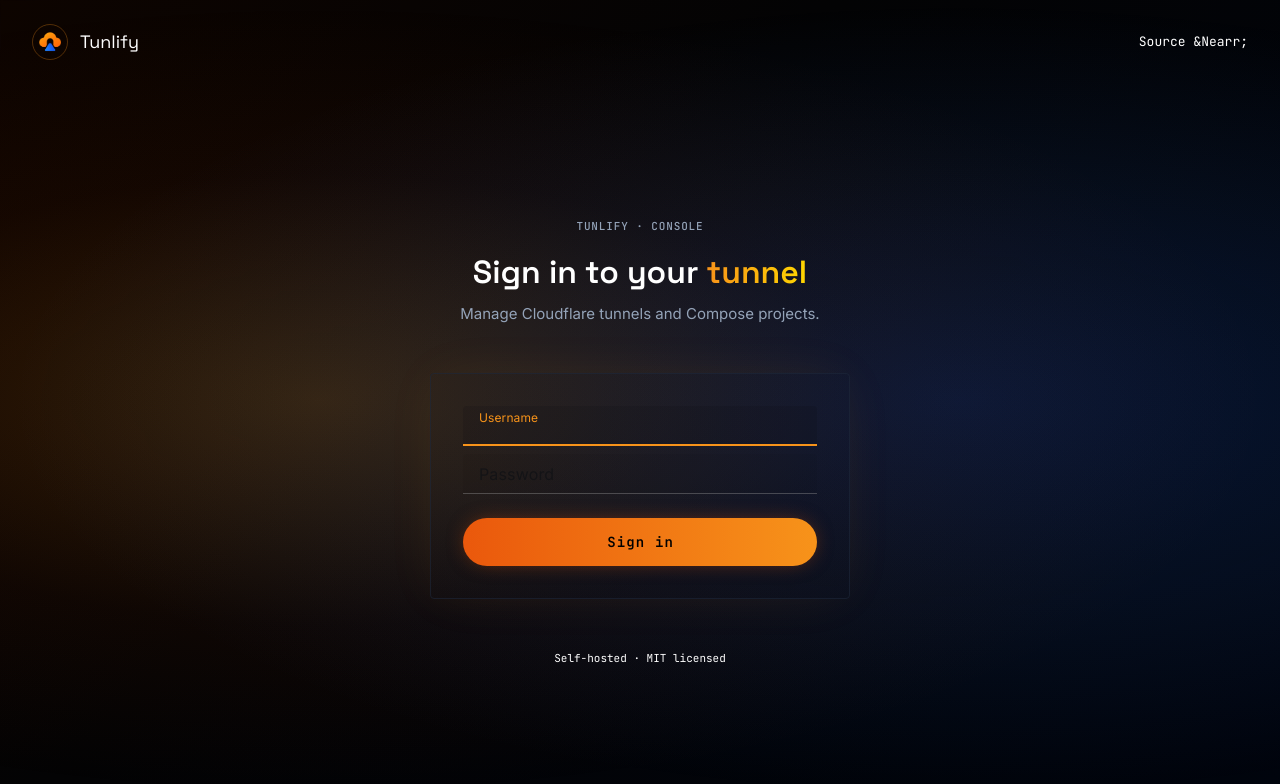
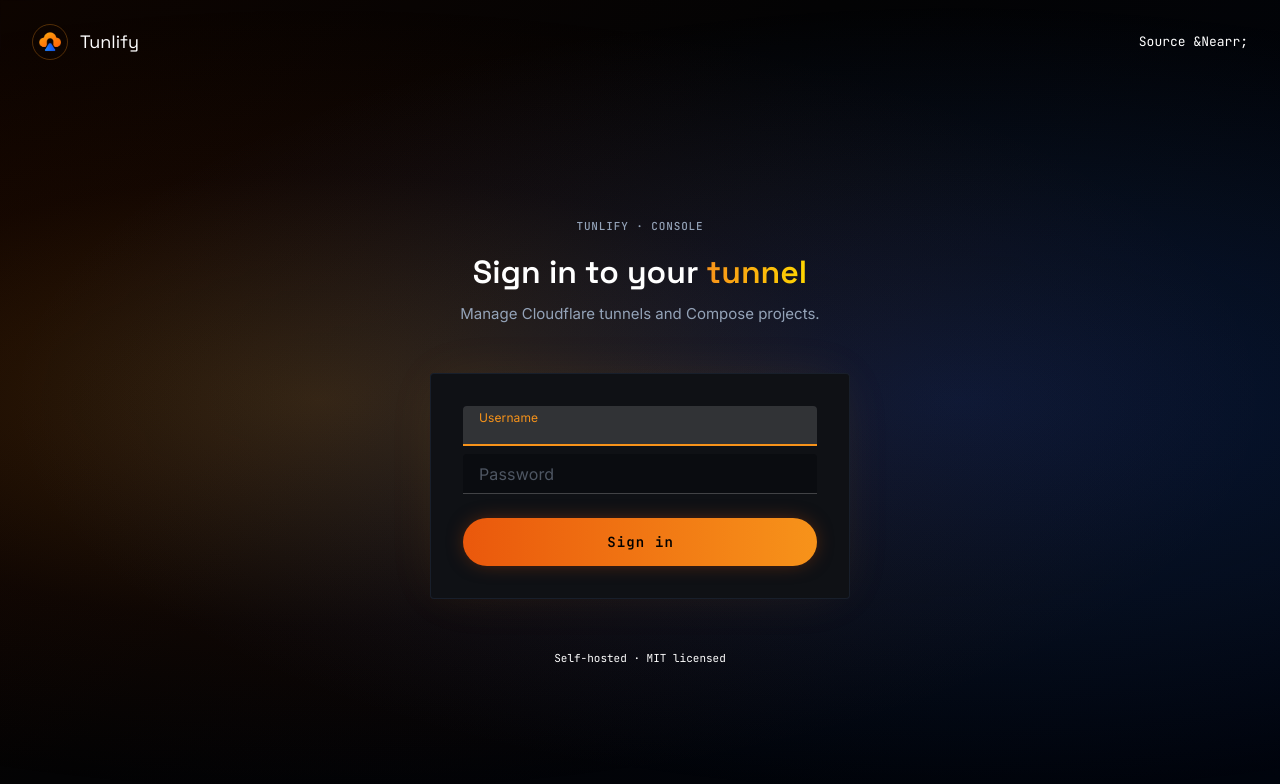
Before and after one commit to luzyver/Tunlify, a Vue app in the folder frontend/: page /login in a window 1280 px wide. Shown: the top 784 px of the page. Built offline with nearby package versions, Linux system fonts and the light colour scheme.

Commit message:
style: Apply cache busting to icon assets and minor UI tweaks

```diff
--- a/frontend/index.html
+++ b/frontend/index.html
@@ -5,8 +5,8 @@
   <meta name="viewport" content="width=device-width, initial-scale=1.0" />
   <meta name="theme-color" content="#030304" />
   <meta name="color-scheme" content="dark" />
-  <link rel="icon" type="image/png" href="/icon.png" />
-  <link rel="apple-touch-icon" href="/icon.png" />
+  <link rel="icon" type="image/png" href="/icon.png?v=2" />
+  <link rel="apple-touch-icon" href="/icon.png?v=2" />
   <link rel="preconnect" href="https://fonts.googleapis.com" />
   <link rel="preconnect" href="https://fonts.gstatic.com" crossorigin />
   <link rel="stylesheet" href="https://fonts.googleapis.com/css2?family=Space+Grotesk:wght@400;500;600;700&family=Inter:wght@400;500;600;700&family=JetBrains+Mono:wght@400;500;600&display=swap" />
--- a/frontend/src/assets/main.css
+++ b/frontend/src/assets/main.css
@@ -191,6 +191,13 @@
   color: var(--bitcoin-orange) !important;
 }
 
+.v-field-label {
+  color: rgba(148, 163, 184, 0.7) !important;
+}
+.v-field--focused .v-field-label {
+  color: var(--bitcoin-orange) !important;
+}
+
 .v-table {
   background: transparent !important;
   color: var(--pure-light) !important;
--- a/frontend/src/components/AppSidebar.vue
+++ b/frontend/src/components/AppSidebar.vue
@@ -50,7 +50,7 @@
     <template #prepend>
       <div class="d-flex align-center ga-3 px-4 py-3 border-bottom" style="border-bottom: 1px solid rgba(30, 41, 59, 0.6);">
         <div class="rounded-lg d-flex align-center justify-center" style="width: 32px; height: 32px; background: rgba(247, 147, 26, 0.15); border: 1px solid rgba(247, 147, 26, 0.3);">
-          <img src="/icon.png" alt="" style="width: 20px; height: 20px;" />
+          <img src="/icon.png?v=2" alt="" style="width: 20px; height: 20px;" />
         </div>
         <div>
           <div class="font-heading font-semibold text-body-1" style="color: white;">Tunlify</div>
--- a/frontend/src/views/LoginView.vue
+++ b/frontend/src/views/LoginView.vue
@@ -40,7 +40,7 @@
         <header style="display: flex; align-items: center; justify-content: space-between; padding: 24px 32px; max-width: 1280px; width: 100%; margin: 0 auto;">
           <div class="d-flex align-center ga-3">
             <v-avatar size="36" color="surface" variant="outlined" style="border: 1px solid rgba(247, 147, 26, 0.3);">
-              <img src="/icon.png" alt="" style="width: 22px; height: 22px;" />
+              <img src="/icon.png?v=2" alt="" style="width: 22px; height: 22px;" />
             </v-avatar>
             <span class="font-heading font-semibold" style="color: white; font-size: 18px;">Tunlify</span>
           </div>
@@ -68,7 +68,7 @@
               </p>
             </div>
 
-            <v-card variant="outlined" color="surface" class="rounded-2xl">
+            <v-card flat color="surface" class="rounded-2xl" style="background: #0F1115; border: 1px solid rgba(30, 41, 59, 0.6);">
               <v-card-text class="pa-8">
                 <form @submit.prevent="handleLogin">
                   <v-alert v-if="error" type="error" class="mb-4" variant="tonal" closable @click:close="error = ''">{{ error }}</v-alert>
@@ -84,6 +84,7 @@
                     hide-details="auto"
                     variant="filled"
                     color="primary"
+                    bg-color="#0A0C10"
                   />
 
                   <v-text-field
@@ -96,6 +97,7 @@
                     hide-details="auto"
                     variant="filled"
                     color="primary"
+                    bg-color="#0A0C10"
                   />
 
                   <v-btn
```
